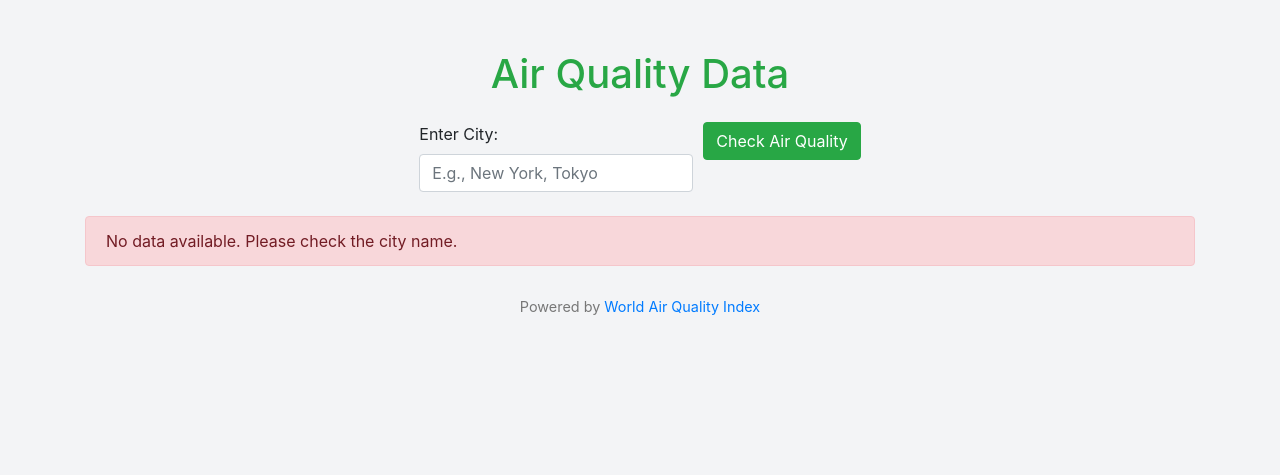
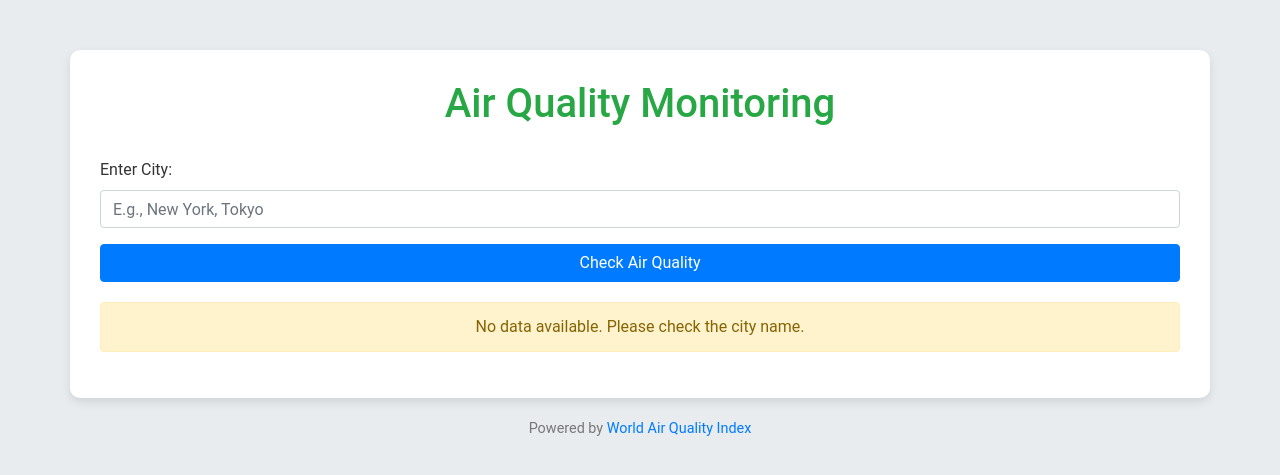
Before and after one commit to ALPHA-KISHORE/Air-quality-monitor-intel-hackathon, a Flask app: page / in a window 1280 px wide. Shown: the top 475 px of the page. Run offline with Flask 3, Linux system fonts and the light colour scheme; some libraries are stand-ins or nearby versions.

Commit message:
Update index.html

```diff
--- a/templates/index.html
+++ b/templates/index.html
@@ -4,63 +4,94 @@
     <meta charset="UTF-8">
     <meta name="viewport" content="width=device-width, initial-scale=1.0">
     <title>Air Quality Monitoring</title>
-
-    <!-- Bootstrap CSS -->
-    <link rel="stylesheet" href="https://stackpath.bootstrapcdn.com/bootstrap/4.5.2/css/bootstrap.min.css">
-
+    <link href="https://stackpath.bootstrapcdn.com/bootstrap/4.5.2/css/bootstrap.min.css" rel="stylesheet">
+    <link rel="stylesheet" href="https://cdnjs.cloudflare.com/ajax/libs/font-awesome/5.15.3/css/all.min.css">
     <style>
         body {
-            background: #f3f4f6;
+            font-family: 'Roboto', sans-serif;
+            background-color: #e9ecef;
+            color: #333;
         }
         .container {
             margin-top: 50px;
+            padding: 30px;
+            border-radius: 10px;
+            box-shadow: 0 4px 10px rgba(0, 0, 0, 0.1);
+            background-color: #ffffff;
+        }
+        h1 {
+            color: #28a745;
+            margin-bottom: 30px;
+            font-size: 2.5em;
+            text-align: center;
+        }
+        button {
+            background-color: #28a745;
+            color: white;
+            border: none;
+            border-radius: 5px;
+            cursor: pointer;
+        }
+        button:hover {
+            background-color: #218838;
+        }
+        .alert {
+            margin-top: 20px;
+            text-align: center;
         }
         footer {
             text-align: center;
-            padding: 10px;
             margin-top: 20px;
             color: #777;
             font-size: 0.9em;
+        }
+        .card {
+            margin-top: 20px;
+            transition: transform 0.2s;
+        }
+        .card:hover {
+            transform: scale(1.05);
+        }
+        .pollutant-icon {
+            font-size: 1.5em;
+            color: #28a745;
+        }
+        .pollutant-value {
+            font-weight: bold;
         }
     </style>
 </head>
 <body>
     <div class="container">
-        <h1 class="text-center text-success mb-4">Air Quality Data</h1>
-
-        <form method="POST" action="/" class="mb-4">
-            <div class="form-row justify-content-center">
-                <div class="col-auto">
-                    <label for="city">Enter City:</label>
-                    <input type="text" id="city" name="city" class="form-control" placeholder="E.g., New York, Tokyo" required>
-                </div>
-                <div class="col-auto">
-                    <button type="submit" class="btn btn-success">Check Air Quality</button>
-                </div>
+        <h1>Air Quality Monitoring</h1>
+        <form method="POST" action="/">
+            <div class="form-group">
+                <label for="city">Enter City:</label>
+                <input type="text" class="form-control" id="city" name="city" placeholder="E.g., New York, Tokyo" required>
             </div>
+            <button type="submit" class="btn btn-primary btn-block">Check Air Quality</button>
         </form>
 
         {% if air_quality_data %}
-        <h2>City: {{ air_quality_data.city }}</h2>
-        <p>AQI: <strong>{{ air_quality_data.aqi }}</strong></p>
-        <div>
-            <h3>Pollutants:</h3>
-            <ul class="list-group">
-                <li class="list-group-item">Humidity: {{ air_quality_data.pollutants.Humidity }} %</li>
-                <li class="list-group-item">Pressure: {{ air_quality_data.pollutants.Pressure }} hPa</li>
-                <li class="list-group-item">PM2.5: {{ air_quality_data.pollutants['PM2.5'] }} µg/m³</li>
-                <li class="list-group-item">Temperature: {{ air_quality_data.pollutants.Temperature }} °C</li>
-                <li class="list-group-item">Wind Speed: {{ air_quality_data.pollutants['Wind Speed'] }} m/s</li>
-            </ul>
+        <div class="card">
+            <div class="card-body">
+                <h2 class="card-title">City: {{ air_quality_data.city }}</h2>
+                <h4>AQI: <span class="text-primary">{{ air_quality_data.aqi }}</span></h4>
+                <h3>Pollutants:</h3>
+                <div class="pollutant-icon"><i class="fas fa-tint"></i> Humidity: <span class="pollutant-value">{{ air_quality_data.pollutants.Humidity }} %</span></div>
+                <div class="pollutant-icon"><i class="fas fa-cloud"></i> Pressure: <span class="pollutant-value">{{ air_quality_data.pollutants.Pressure }} hPa</span></div>
+                <div class="pollutant-icon"><i class="fas fa-smog"></i> PM2.5: <span class="pollutant-value">{{ air_quality_data.pollutants['PM2.5'] }} µg/m³</span></div>
+                <div class="pollutant-icon"><i class="fas fa-thermometer-half"></i> Temperature: <span class="pollutant-value">{{ air_quality_data.pollutants.Temperature }} °C</span></div>
+                <div class="pollutant-icon"><i class="fas fa-wind"></i> Wind Speed: <span class="pollutant-value">{{ air_quality_data.pollutants['Wind Speed'] }} m/s</span></div>
+            </div>
         </div>
 
         {% if air_quality_data.aqi > 100 %}
-        <p class="alert alert-danger">Air quality is unhealthy. Take necessary precautions!</p>
+        <div class="alert alert-danger">Air quality is unhealthy. Take necessary precautions!</div>
         {% else %}
-        <p class="alert alert-success">Air quality is satisfactory.</p>
+        <div class="alert alert-success">Air quality is satisfactory.</div>
         {% endif %}
 
-        <!-- AQI Table -->
         <h3>AQI Levels:</h3>
         <table class="table table-bordered">
             <thead>
@@ -71,51 +102,25 @@
                 </tr>
             </thead>
             <tbody>
-                <tr>
-                    <td>0-50</td>
-                    <td>Good</td>
-                    <td>Air quality is considered satisfactory.</td>
-                </tr>
-                <tr>
-                    <td>51-100</td>
-                    <td>Moderate</td>
-                    <td>Acceptable air quality; some pollutants may pose a health risk to sensitive individuals.</td>
-                </tr>
-                <tr>
-                    <td>101-150</td>
-                    <td>Unhealthy for Sensitive Groups</td>
-                    <td>Members of sensitive groups may experience health effects.</td>
-                </tr>
-                <tr>
-                    <td>151-200</td>
-                    <td>Unhealthy</td>
-                    <td>Everyone may experience health effects.</td>
-                </tr>
-                <tr>
-                    <td>201-300</td>
-                    <td>Very Unhealthy</td>
-                    <td>Health alert: everyone may experience serious health effects.</td>
-                </tr>
-                <tr>
-                    <td>301-500</td>
-                    <td>Hazardous</td>
-                    <td>Emergency conditions: the entire population is likely to be affected.</td>
-                </tr>
+                <tr><td>0-50</td><td>Good</td><td>Air quality is considered satisfactory.</td></tr>
+                <tr><td>51-100</td><td>Moderate</td><td>Acceptable air quality; some pollutants may pose a health risk to sensitive individuals.</td></tr>
+                <tr><td>101-150</td><td>Unhealthy for Sensitive Groups</td><td>Members of sensitive groups may experience health effects.</td></tr>
+                <tr><td>151-200</td><td>Unhealthy</td><td>Everyone may experience health effects.</td></tr>
+                <tr><td>201-300</td><td>Very Unhealthy</td><td>Health alert: everyone may experience serious health effects.</td></tr>
+                <tr><td>301-500</td><td>Hazardous</td><td>Emergency conditions: the entire population is likely to be affected.</td></tr>
             </tbody>
         </table>
 
         {% else %}
-        <p class="alert alert-danger">No data available. Please check the city name.</p>
+        <div class="alert alert-warning">No data available. Please check the city name.</div>
         {% endif %}
     </div>
 
     <footer>
         Powered by <a href="https://waqi.info/">World Air Quality Index</a>
     </footer>
-
-    <!-- jQuery and Bootstrap JS -->
     <script src="https://code.jquery.com/jquery-3.5.1.slim.min.js"></script>
-    <script src="https://cdn.jsdelivr.net/npm/@popperjs/core@2.11.6/dist/umd/popper.min.js"></script>
+    <script src="https://cdn.jsdelivr.net/npm/@popperjs/core@2.5.3/dist/umd/popper.min.js"></script>
     <script src="https://stackpath.bootstrapcdn.com/bootstrap/4.5.2/js/bootstrap.min.js"></script>
 </body>
 </html>
```
